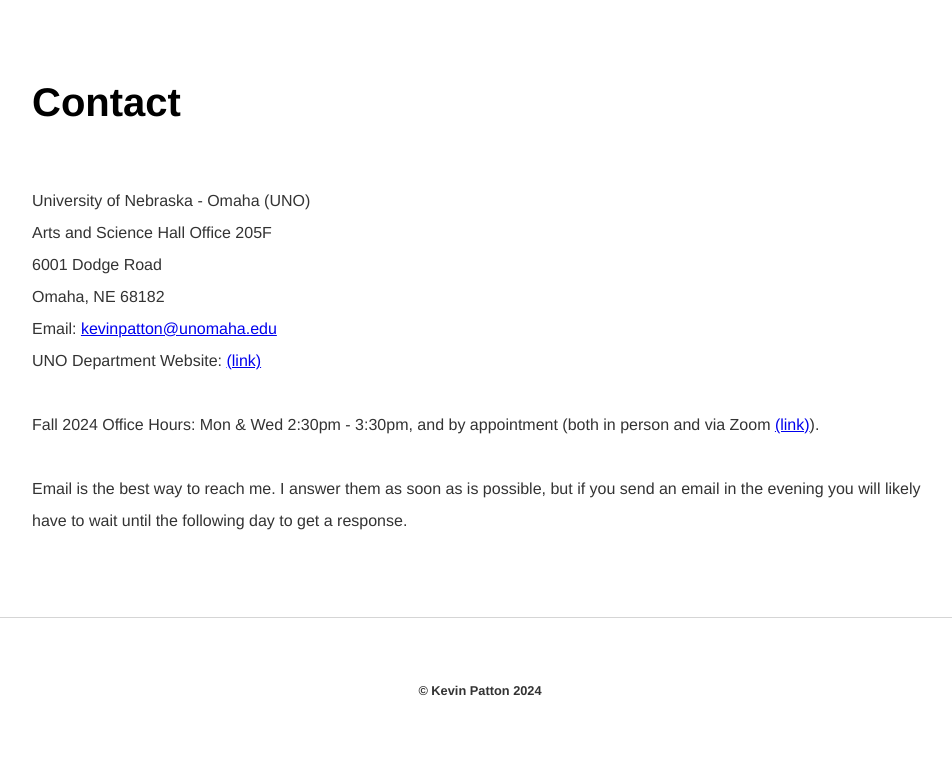
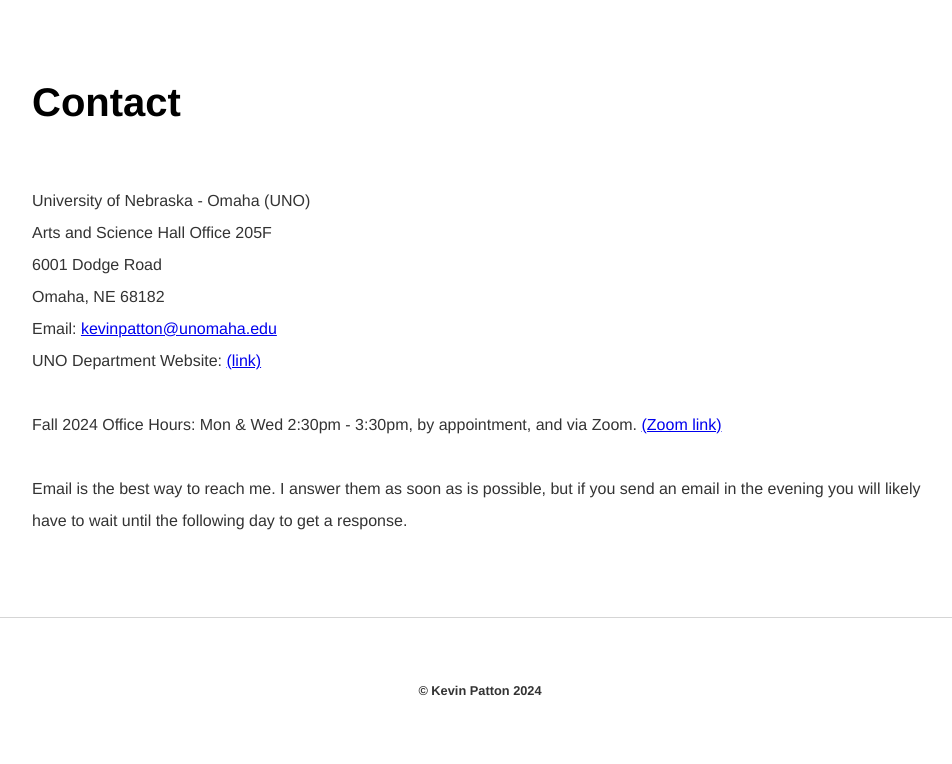
Before and after one commit to kevinjpatton/kevinjpatton.github.io, a Jekyll site: the page built from teaching/phil_3050/contact/index.html, in a window 1280 px wide. Shown: the part 348-1112 px from the top of the page, without its empty margins (160-1112 px from the left). Built offline with Jekyll 4.4.1, drawn with Linux system fonts in a browser that asks for light colours; Markdown is read by kramdown in place of the engine named in the settings.

Commit message:
Update index.html

```diff
--- a/teaching/phil_3050/contact/index.html
+++ b/teaching/phil_3050/contact/index.html
@@ -3,4 +3,4 @@
 title: PHIL3050 - Contact
 ---
 <h1>Contact</h1>
-<p>University of Nebraska - Omaha (UNO)<br>Arts and Science Hall Office 205F<br>6001 Dodge Road<br>Omaha, NE 68182<br>Email: <a href="mailto:kevinpatton@unomaha.edu" target="_blank">kevinpatton@unomaha.edu</a><br>UNO Department Website: <a href="https://www.unomaha.edu/college-of-arts-and-sciences/philosophy/about-us/directory/kevin-patton.php" target="_blank">(link)</a><br><br>Fall 2024 Office Hours: Mon & Wed 2:30pm - 3:30pm, and by appointment (both in person and via Zoom <a href="https://unomaha.zoom.us/j/6213908877" target="_blank">(link)</a>).<br><br>Email is the best way to reach me.  I answer them as soon as is possible, but if you send an email in the evening you will likely have to wait until the following day to get a response.</p>
+<p>University of Nebraska - Omaha (UNO)<br>Arts and Science Hall Office 205F<br>6001 Dodge Road<br>Omaha, NE 68182<br>Email: <a href="mailto:kevinpatton@unomaha.edu" target="_blank">kevinpatton@unomaha.edu</a><br>UNO Department Website: <a href="https://www.unomaha.edu/college-of-arts-and-sciences/philosophy/about-us/directory/kevin-patton.php" target="_blank">(link)</a><br><br>Fall 2024 Office Hours: Mon & Wed 2:30pm - 3:30pm, by appointment, and via Zoom. <a href="https://unomaha.zoom.us/j/6213908877" target="_blank">(Zoom link)</a><br><br>Email is the best way to reach me.  I answer them as soon as is possible, but if you send an email in the evening you will likely have to wait until the following day to get a response.</p>
```
